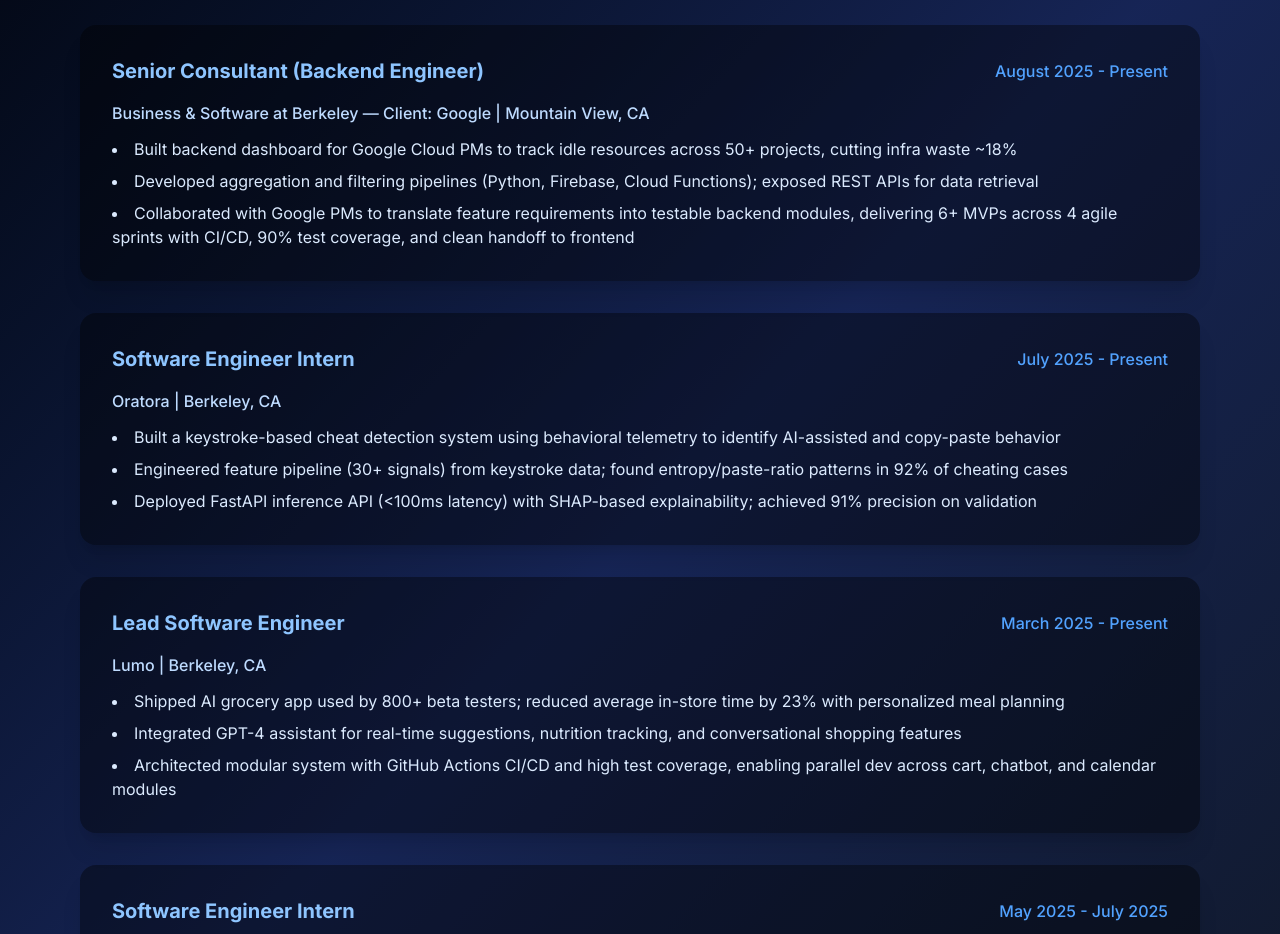
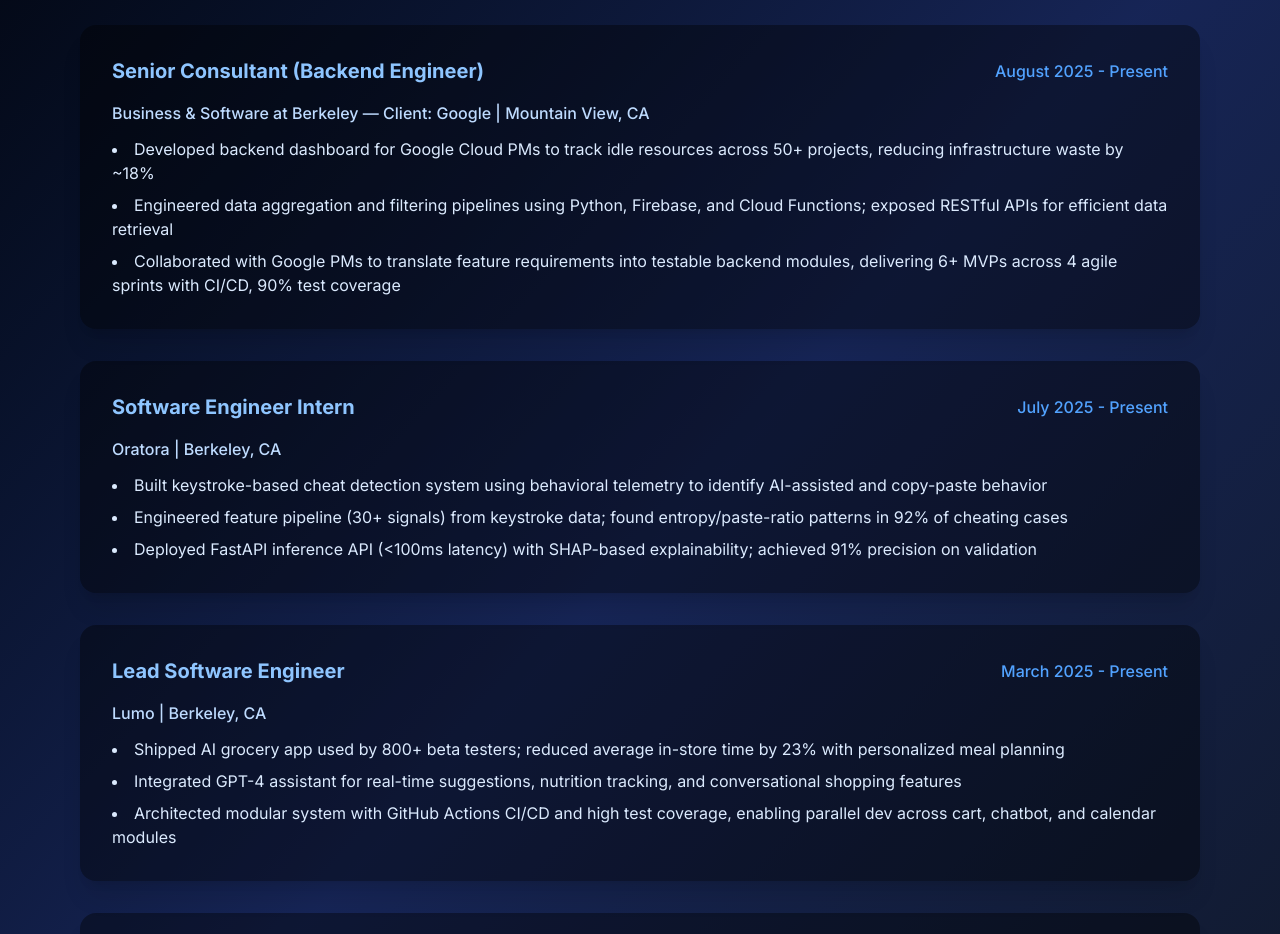
Before and after one commit to ethanzhanghello/Portfolio, a Next.js app: page / in a window 1280 px wide. Shown: the part 860-1794 px from the top of the page. Built offline with nearby package versions, Linux system fonts and the light colour scheme.

Commit message:
Revert to polished professional descriptions instead of resume quotes

```diff
--- a/src/app/page.tsx
+++ b/src/app/page.tsx
@@ -122,9 +122,9 @@
               </div>
               <p className="text-blue-200 font-medium mb-3">Business & Software at Berkeley — Client: Google | Mountain View, CA</p>
               <ul className="list-disc list-inside text-blue-100 space-y-2">
-                <li>Built backend dashboard for Google Cloud PMs to track idle resources across 50+ projects, cutting infra waste ~18%</li>
-                <li>Developed aggregation and filtering pipelines (Python, Firebase, Cloud Functions); exposed REST APIs for data retrieval</li>
-                <li>Collaborated with Google PMs to translate feature requirements into testable backend modules, delivering 6+ MVPs across 4 agile sprints with CI/CD, 90% test coverage, and clean handoff to frontend</li>
+                <li>Developed backend dashboard for Google Cloud PMs to track idle resources across 50+ projects, reducing infrastructure waste by ~18%</li>
+                <li>Engineered data aggregation and filtering pipelines using Python, Firebase, and Cloud Functions; exposed RESTful APIs for efficient data retrieval</li>
+                <li>Collaborated with Google PMs to translate feature requirements into testable backend modules, delivering 6+ MVPs across 4 agile sprints with CI/CD, 90% test coverage</li>
               </ul>
             </motion.div>
 
@@ -142,7 +142,7 @@
               </div>
               <p className="text-blue-200 font-medium mb-3">Oratora | Berkeley, CA</p>
               <ul className="list-disc list-inside text-blue-100 space-y-2">
-                <li>Built a keystroke-based cheat detection system using behavioral telemetry to identify AI-assisted and copy-paste behavior</li>
+                <li>Built keystroke-based cheat detection system using behavioral telemetry to identify AI-assisted and copy-paste behavior</li>
                 <li>Engineered feature pipeline (30+ signals) from keystroke data; found entropy/paste-ratio patterns in 92% of cheating cases</li>
                 <li>Deployed FastAPI inference API (&lt;100ms latency) with SHAP-based explainability; achieved 91% precision on validation</li>
               </ul>
```
